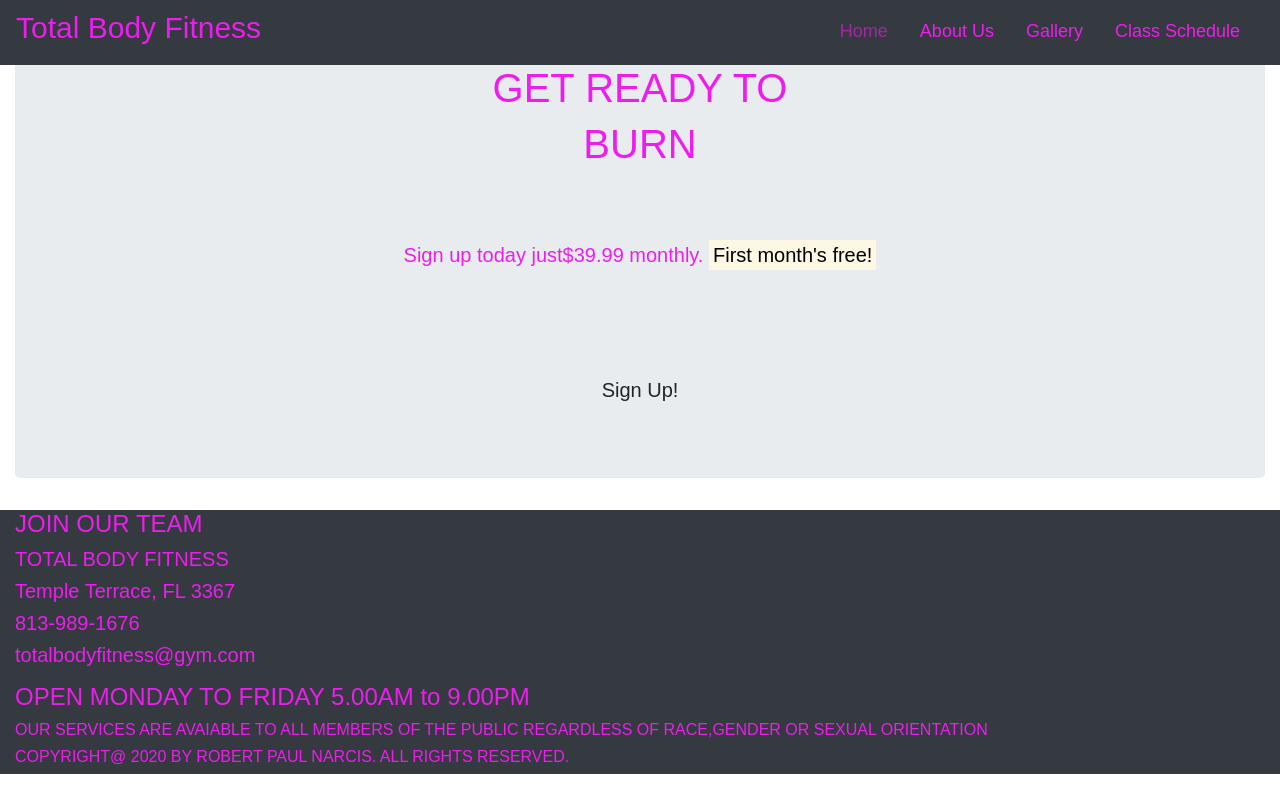
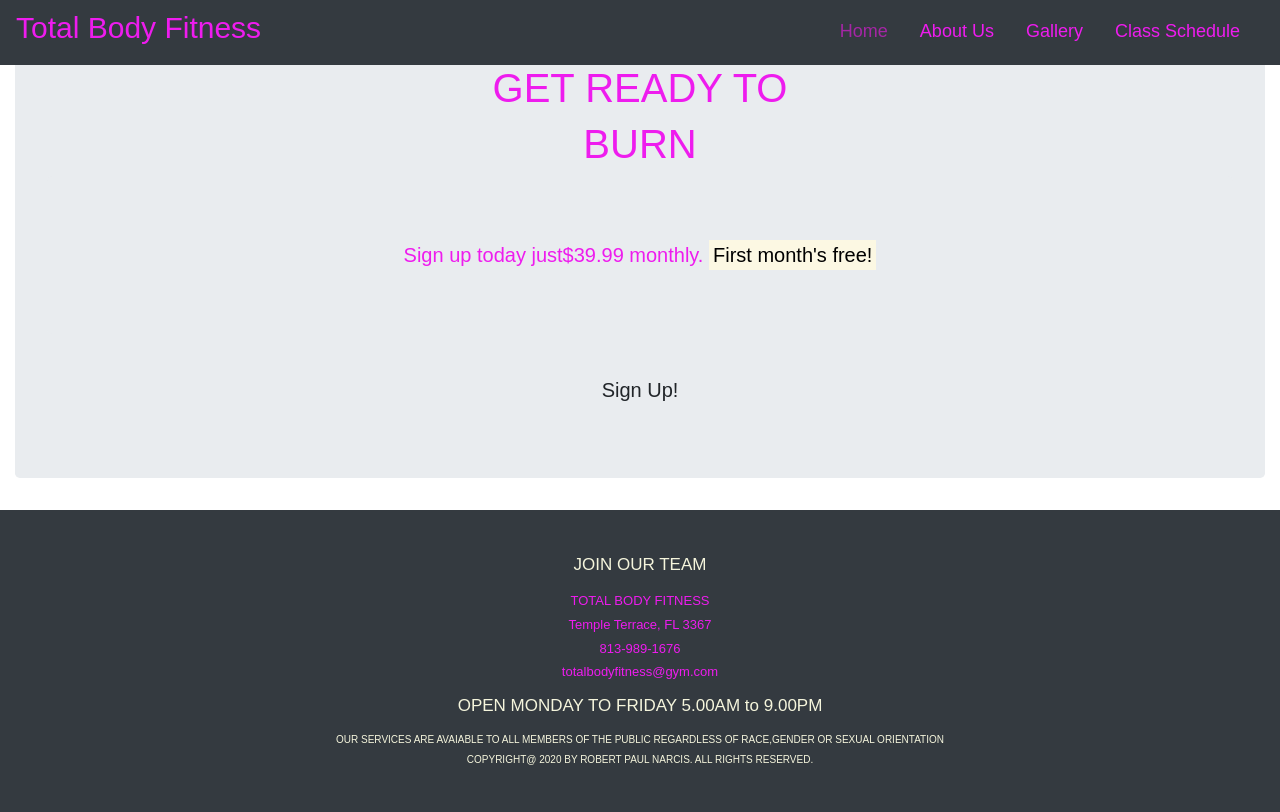
Before and after one commit to Code-Institute-Submissions/rpaulnarcis-milestone1_ReSub, a plain HTML site: page index.html in a window 1280 px wide. Drawn offline with nearby package versions, Linux system fonts and the light colour scheme.

Commit message:
Footer css added to style.css gives color and google font styling as well as alignment of text

```diff
--- a/assets/css/style.css
+++ b/assets/css/style.css
@@ -50,3 +50,28 @@ nav.container-fluid.navbar.bg-dark.navbar-expand-sm.fixed-top {
 }
 
 /*-- nav --*/
+/*-- footer --*/
+.footer {
+    padding-top: 45px;
+    padding-bottom: 50px;
+}
+
+.footer-container {
+    text-align: center;
+    font-size: 0;
+}
+
+h5{
+    font-size: 13px;
+}
+
+h6{
+    font-size: 10px;
+    color: beige;
+}
+h4{
+    font-size:17px;
+    color:beige;
+    padding-bottom: 10px;
+}
+/*-- footer --*/
```
